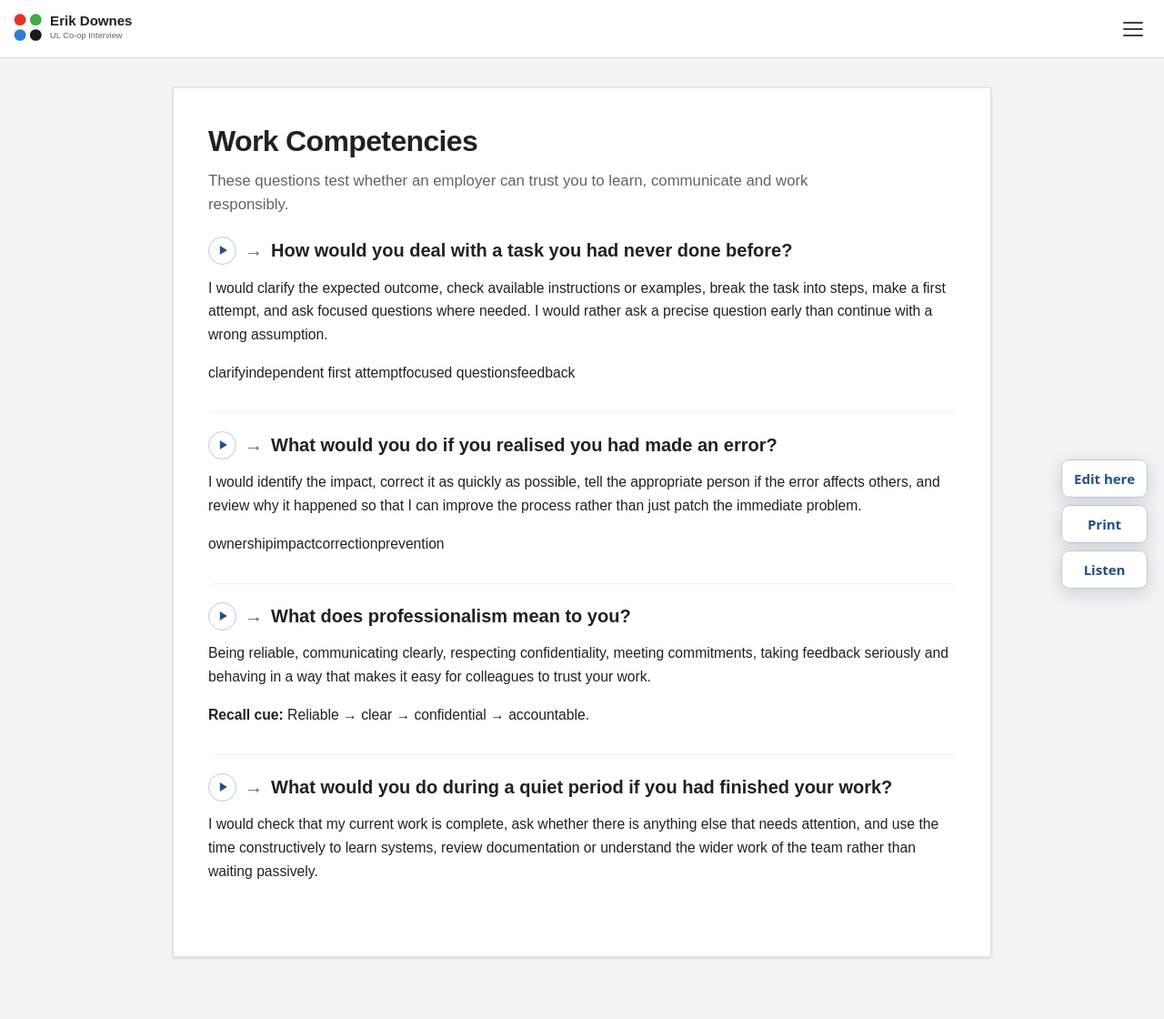
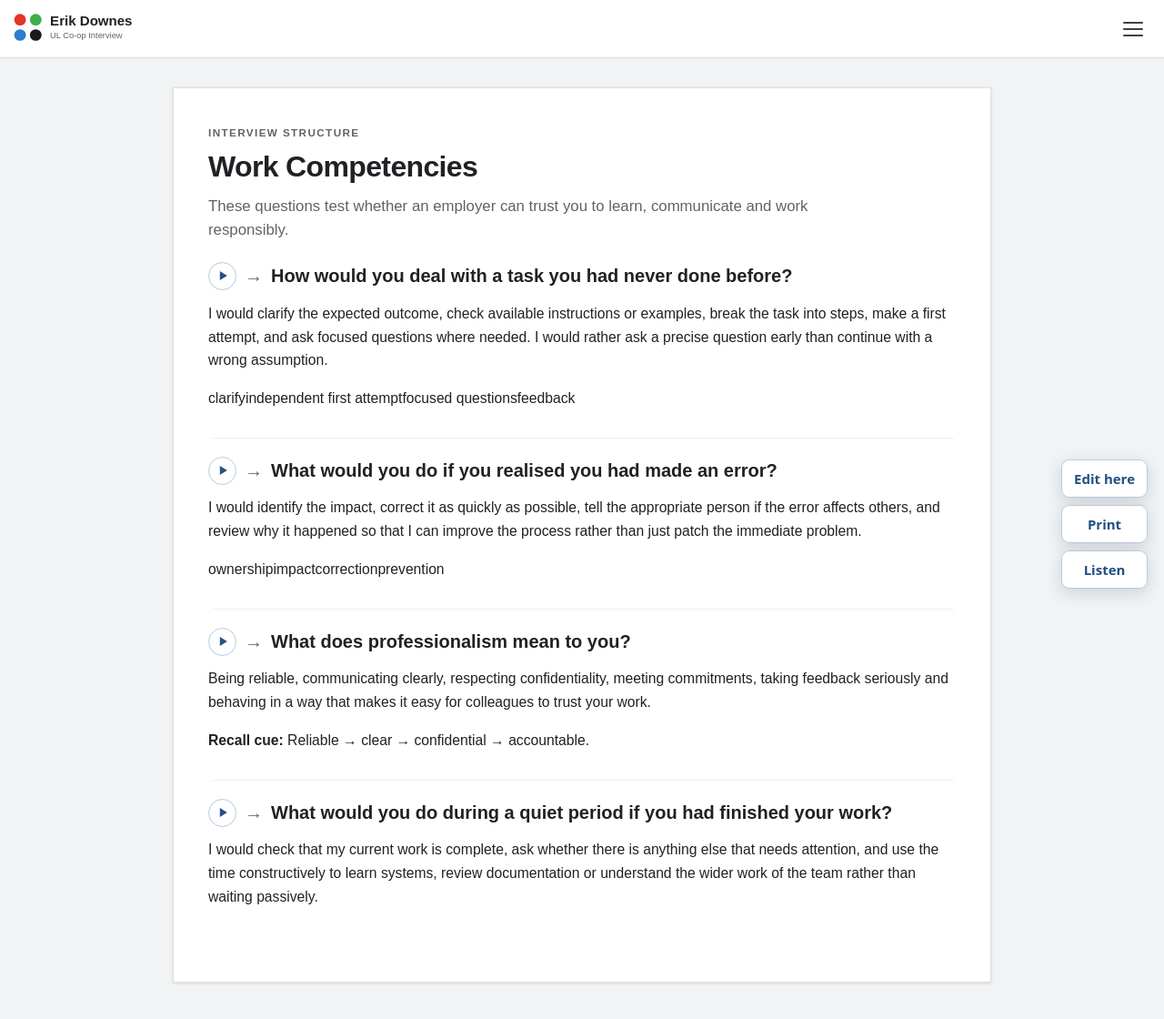
Before and after one commit to ronandownes/coop, a Jekyll site: the page built from work-readiness.md, in a window 1280 px wide and 1152 px high. Shown: the top 1120 px of the window at 91% size. Built offline with Jekyll 4.4.1, drawn with Linux system fonts in a browser that asks for light colours.

Commit message:
Restore eyebrow value

```diff
--- a/work-readiness.md
+++ b/work-readiness.md
@@ -3,6 +3,7 @@ layout: doc
 handle: Competencies
 title: Work Competencies
 nav_order: 60
+eyebrow: INTERVIEW STRUCTURE
 intro: These questions test whether an employer can trust you to learn,
   communicate and work responsibly.
 ---
```
